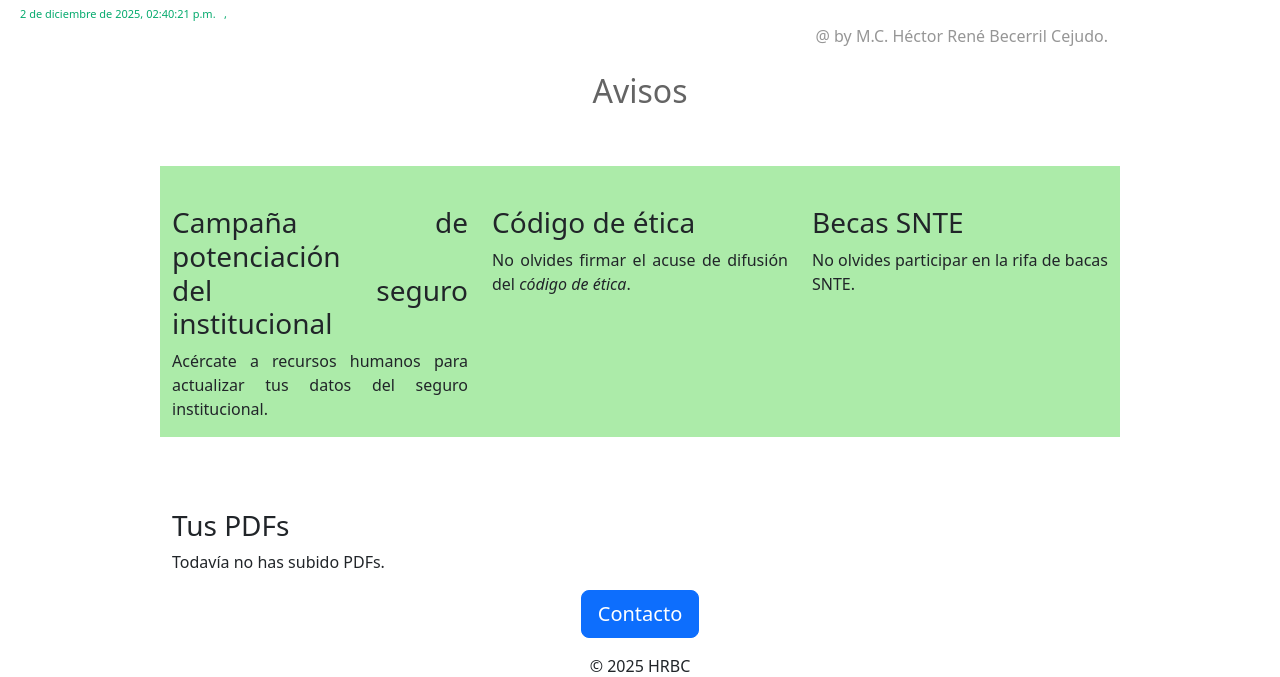
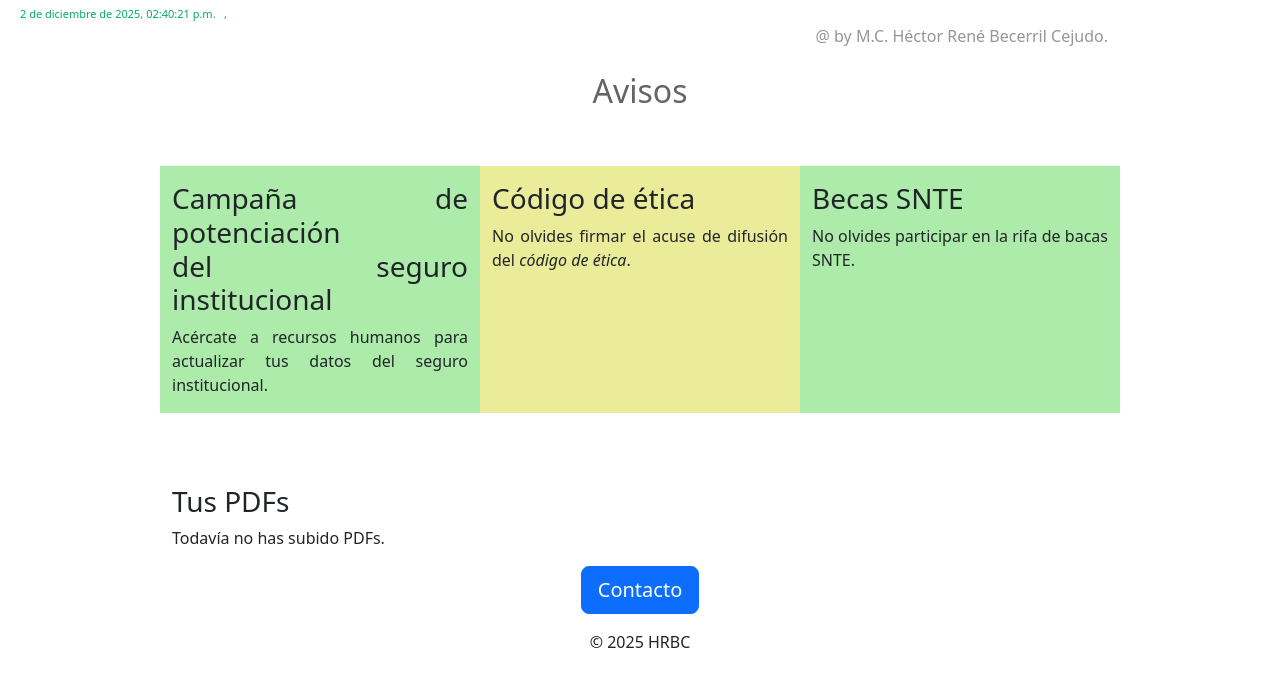
Before and after one commit to renebec/concDoc, a Flask app: template templates/home.html in a window 1280 px wide. Shown: the part 288-965 px from the top of the page. After the commit the page ends 936 px from the top, so only its background shows below. Run offline with Flask 3, Linux system fonts and the light colour scheme; the template is opened without the code that fills it, so the values that code supplies are empty.

Commit message:
home avisos mt-0

```diff
--- a/templates/home.html
+++ b/templates/home.html
@@ -177,7 +177,7 @@
         {% else %}
 
         <div style="background-color:#acEbA9" class="row justify-content-between">
-            <div class="col-12 col-md-4 mt-4">
+            <div class="col-12 col-md-4 mt-0">
                 <p>
                     <h3>Campaña de potenciación<br>
                     del seguro institucional</h3>
@@ -186,14 +186,14 @@
                     institucional.
                 </p>
             </div>
-            <div class="col-12 col-md-4 mt-4">
+            <div style="background-color:#EaEc99" class="col-12 col-md-4 mt-0">
                 <p>
                     <h3>Código de ética</h3>
                     No olvides firmar el acuse de difusión
                     del <i>código de ética</i>.
                 </p>
             </div>
-            <div class="col-12 col-md-4 mt-4">
+            <div class="col-12 col-md-4 mt-0">
                 <p>
                     <h3>Becas SNTE</h3>
                     No olvides participar en la rifa de bacas SNTE.
```
